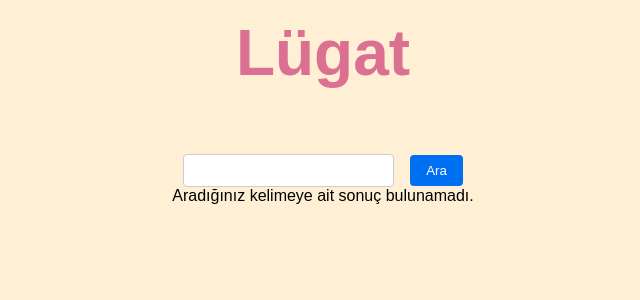
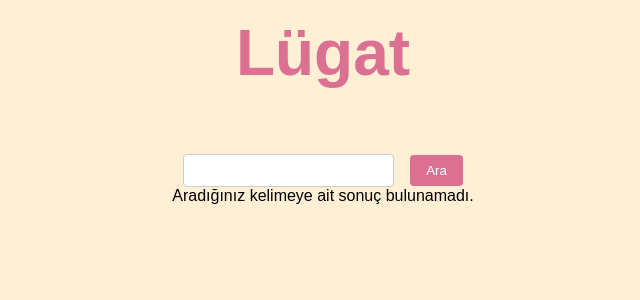
Before and after one commit to emrekayik/lugat, a Next.js app: page / in a window 1280 px wide. Shown: the top 300 px of the page, without its empty margins (317-957 px from the left). Built offline with nearby package versions, Linux system fonts and the light colour scheme.

Commit message:
tasarım iyileştirmeleri yapıldı

```diff
--- a/components/Sozluk.js
+++ b/components/Sozluk.js
@@ -21,12 +21,12 @@ const Input = styled.input`
   border-radius: 4px;
 
   &:hover {
-    border-color: #0070f3;
+    border-color: palevioletred;
   }
 `;
 
 const Button = styled.button`
-  background-color: #0070f3;
+  background-color: palevioletred;
   color: #fff;
   border: none;
   padding: 8px 16px;
@@ -63,7 +63,7 @@ const Li = styled.li`
     padding-right: 12px;
     font-variant-numeric: tabular-nums;
     align-self: flex-start;
-    background-image: linear-gradient(to bottom, aquamarine, orangered);
+    background-image: linear-gradient(to bottom, palevioletred, orangered);
     background-attachment: fixed;
     -webkit-background-clip: text;
     -webkit-text-fill-color: transparent;
--- a/pages/index.js
+++ b/pages/index.js
@@ -16,6 +16,26 @@ const Container = styled.div`
   padding-top: 1em;
   background-color: papayawhip;
   height: 100vh;
+  overflow-y: scroll;
+
+  &::-webkit-scrollbar {
+    width: 8px; /* genişlik */
+  }
+
+  &::-webkit-scrollbar-track {
+    background-color: #f1f1f1; /* arka plan rengi */
+    border-radius: 5px; /* kenar yarıçapı */
+  }
+
+  &::-webkit-scrollbar-thumb {
+    background-color: palevioletred; /* kaydırma çubuğu rengi */
+    border-radius: 5px; /* kenar yarıçapı */
+
+    &:hover {
+      // background-color: palevioletred;  /* kaydırma çubuğu rengi (üzerine geldiğinde) */
+    }
+  }
+
 `;
 
 export default function Home() {
```
Also changed, not shown: 1 other file (tests, documents, lock files or other folders).
